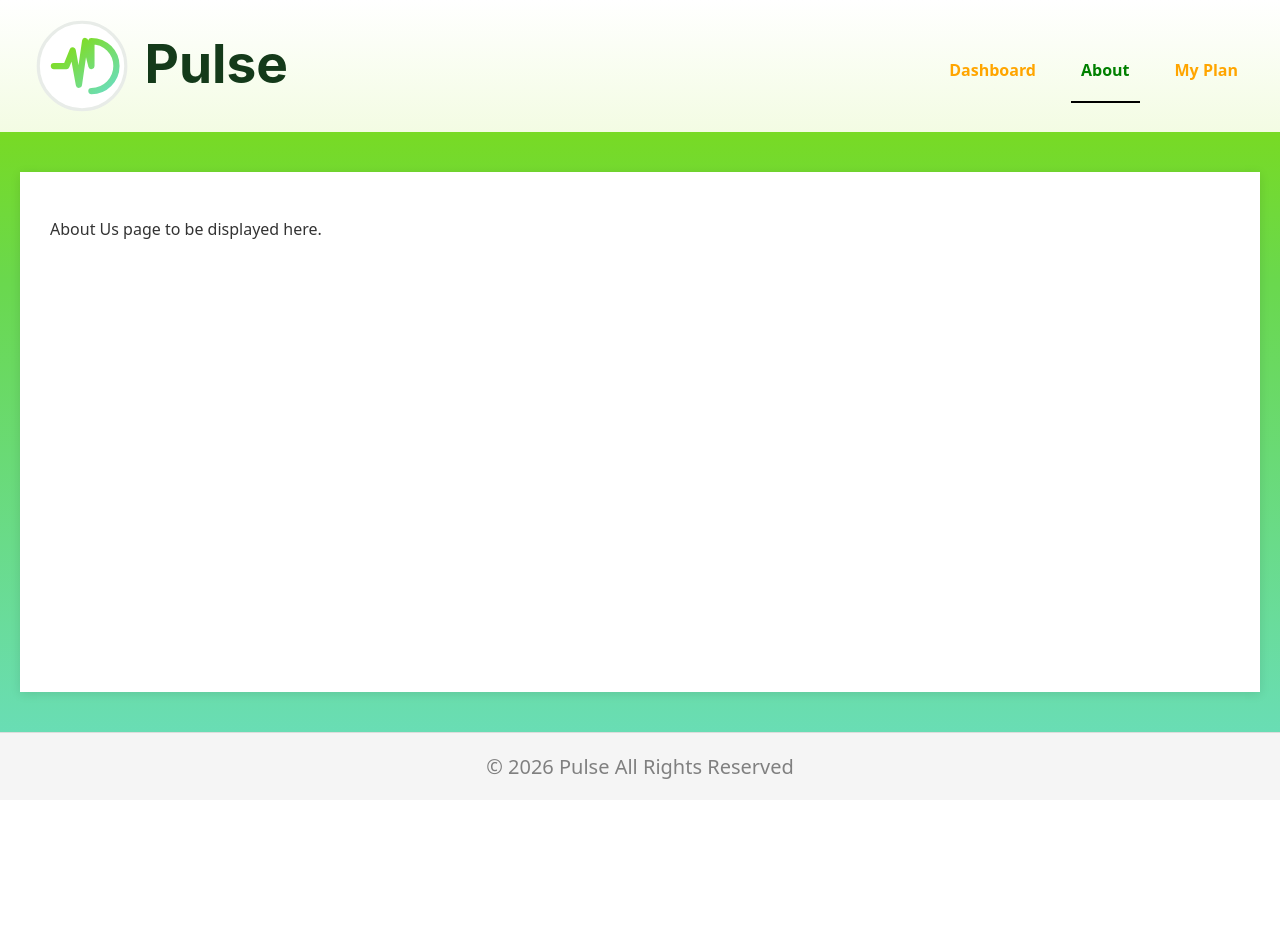
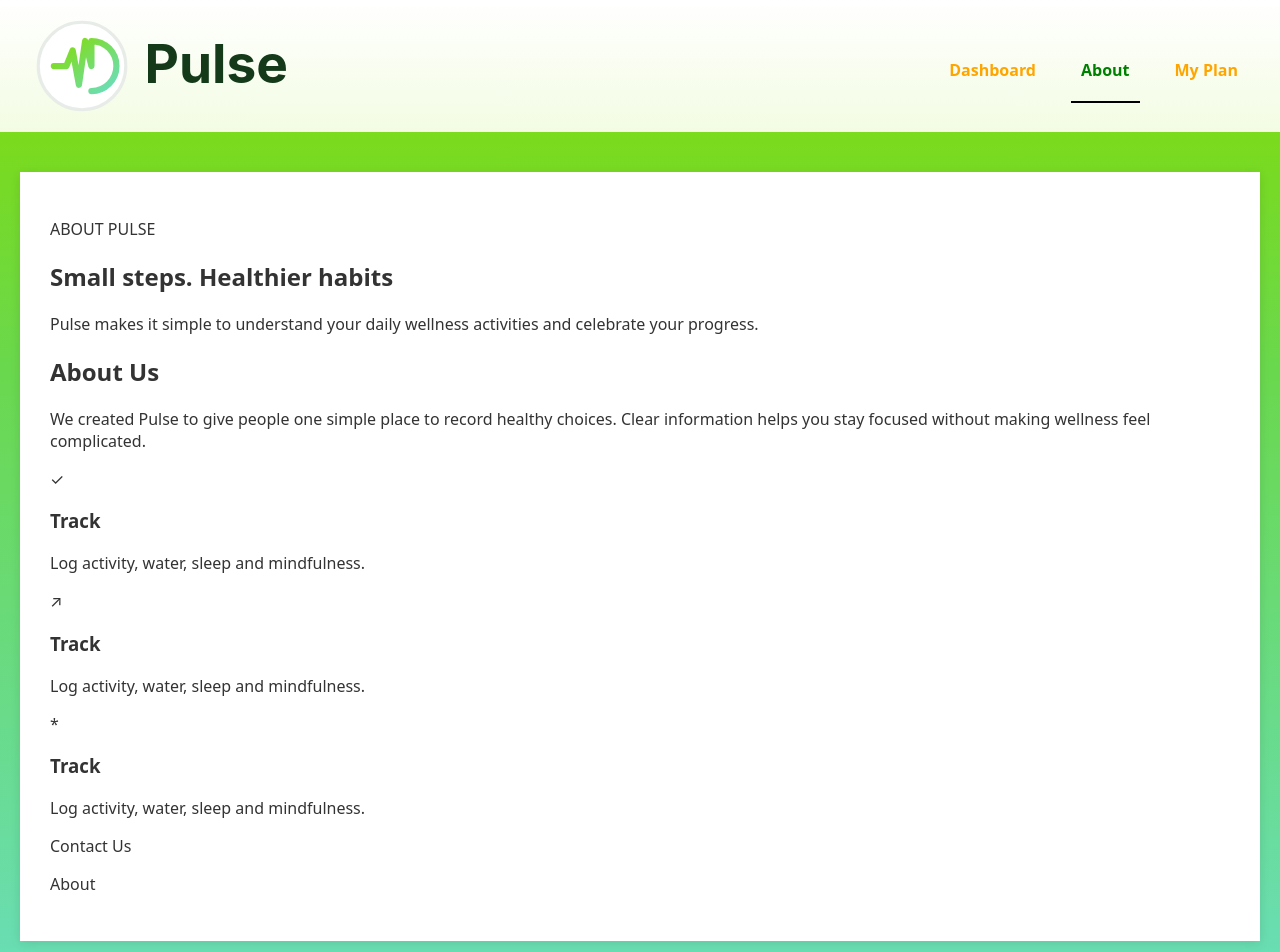
Before and after one commit to anjanasreekanth/unit1-project-pulse, a React (Vite) app in the folder unit1-pulse/: page /about in a window 1280 px wide. Shown: the top 952 px of the page. Before the commit the page ends 800 px from the top, so only its background shows below. Built offline with nearby package versions, Linux system fonts and the light colour scheme.

Commit message:
Created new  components AboutBanner,AboutOverview and ContactForm and updated the page AboutPage with these components.

```diff
--- a/unit1-pulse/src/Pages/AboutPage.jsx
+++ b/unit1-pulse/src/Pages/AboutPage.jsx
@@ -1,9 +1,24 @@
+import AboutBanner from "../components/AboutBanner"
+import AboutOverview from "../components/AboutOverview"
+import ContactForm from "../components/ContactForm"
 
 function AboutPage(){
     return(
-        <div>
-            <p>About Us page to be displayed here.</p>
-        </div>
+        <section className="about-page">
+            <div className="about-heading">
+                <p className="about-label">ABOUT PULSE</p>
+                <h1>Small steps. Healthier habits</h1>
+                <p>
+                    Pulse makes it simple to understand your daily
+                    wellness activities and celebrate your progress.
+                </p>
+            </div>
+            <div className="about-content-grid">
+                <AboutOverview />
+                <ContactForm />
+            </div>
+            <AboutBanner />
+        </section>
     )
 }
 
--- /dev/null
+++ b/unit1-pulse/src/components/AboutBanner.jsx
@@ -0,0 +1,10 @@
+
+
+
+function AboutBanner(){
+    return(
+        <p>About</p>
+    )
+}
+
+export default AboutBanner
--- /dev/null
+++ b/unit1-pulse/src/components/AboutOverview.jsx
@@ -0,0 +1,32 @@
+const benefits = [
+    {icon: "✓", title: "Track", text:"Log activity, water, sleep and mindfulness." },
+    {icon: "↗", title: "Track", text:"Log activity, water, sleep and mindfulness." },
+    {icon: "*", title: "Track", text:"Log activity, water, sleep and mindfulness." }
+];
+
+function AboutOverview(){
+    return(
+        <article className="about-card about-overview">
+            <h2>About Us</h2>
+            <p>
+                We created Pulse to give people one simple place to record healthy
+                choices. Clear information helps you stay focused without making
+                wellness feel complicated.
+            </p>
+            <div className="benefits-list">
+                {benefits.map((benefit)=>(
+                <div className="benefit" key={benefits.title}>
+                    <span className="benefit-icon" aria-hidden="true">{benefit.icon}</span>
+                    <div>
+                        <h3>{benefit.title}</h3>
+                        <p>{benefit.text}</p>
+                    </div>
+                </div>
+                ))}
+            </div>
+
+        </article>
+    )
+}
+
+export default AboutOverview
--- a/unit1-pulse/src/components/ActivityLogForm.jsx
+++ b/unit1-pulse/src/components/ActivityLogForm.jsx
@@ -16,14 +16,14 @@ function ActivityLogForm({ onAddActivity }) {
     // 3.   pass back the collected data to parent page
     onAddActivity(formState);
     // clear the form after submission
-   /* setFormState({
+   setFormState({
       date: "",
       activity: "",
       activityType: "",
-      duration: "",
+      duration: 0,
       water: 0,
       sleep: 0,
-    });*/
+    });
   };
 
   // 4.
@@ -51,6 +51,7 @@ function ActivityLogForm({ onAddActivity }) {
           <input
             type="date"
             id="date"
+            value={formState.date}
             className="input-field"
             onChange={handleChange}
           />
@@ -58,7 +59,7 @@ function ActivityLogForm({ onAddActivity }) {
         {/* Field 2 -> Activity */}
         <div className="form-field full-width">
           <label htmlFor="activity"> Activity: </label>
-          <select id="activity" className="input-field" onChange={handleChange}>
+          <select id="activity" className="input-field" value={formState.activity} onChange={handleChange}>
             <option value="">Select An Activity</option>
             <option>Running</option>
             <option>Walking</option>
@@ -71,6 +72,7 @@ function ActivityLogForm({ onAddActivity }) {
           <select
             id="activityType"
             className="input-field"
+            value={formState.activityType}
             onChange={handleChange}
           >
             <option value="">Select Type</option>
@@ -84,6 +86,7 @@ function ActivityLogForm({ onAddActivity }) {
           <input
             type="number"
             id="duration"
+            value={formState.duration}
             className="input-field water-input"
             onChange={handleChange}
           />
@@ -96,6 +99,7 @@ function ActivityLogForm({ onAddActivity }) {
           <input
             type="number"
             id="water"
+            value={formState.water}
             className="input-field water-input"
             onChange={handleChange}
           />
@@ -105,6 +109,7 @@ function ActivityLogForm({ onAddActivity }) {
           <input
             type="number"
             id="sleep"
+            value={formState.sleep}
             className="input-field sleep-input"
             onChange={handleChange}
           />
--- /dev/null
+++ b/unit1-pulse/src/components/ContactForm.jsx
@@ -0,0 +1,9 @@
+
+
+function ContactForm(){
+    return(
+       <p> Contact Us</p>
+    )
+}
+
+export default ContactForm
```
Also changed, not shown: unit1-pulse/src/styles/StreakCard.css (line endings or trailing spaces).
